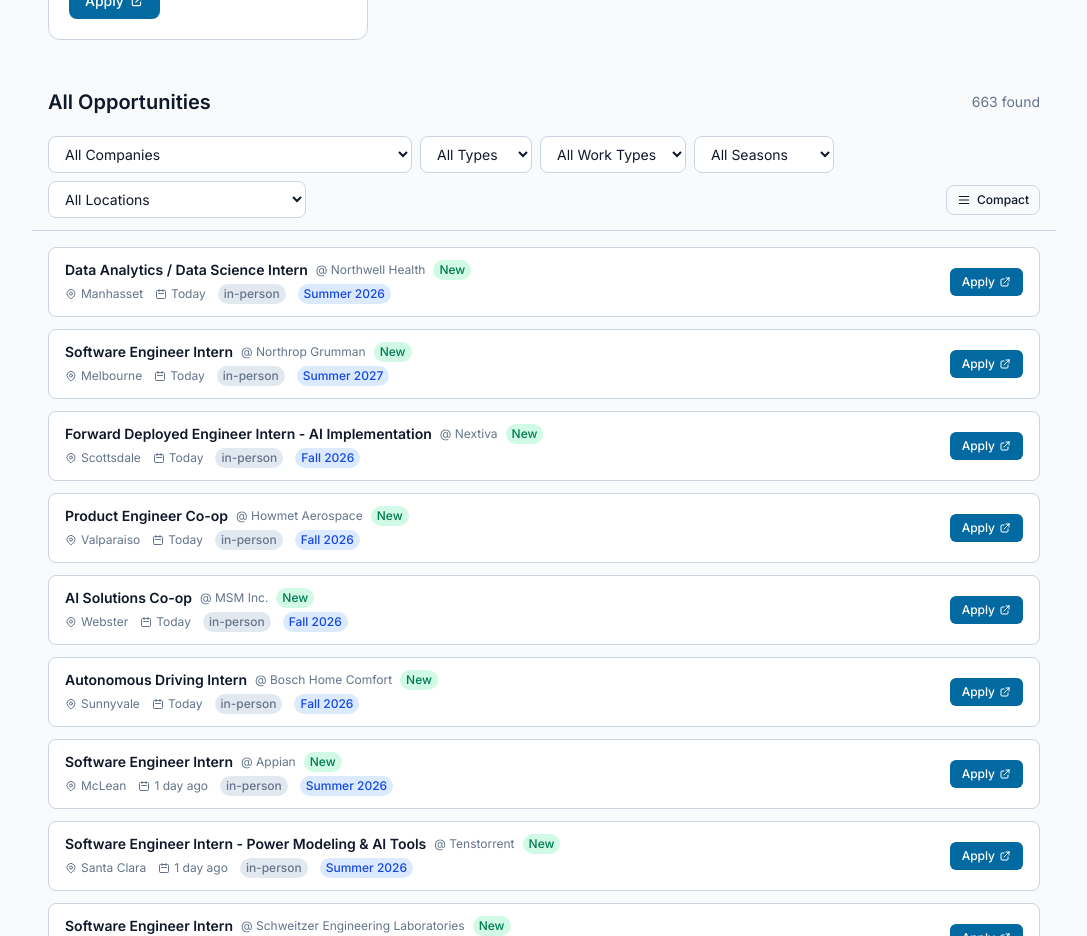
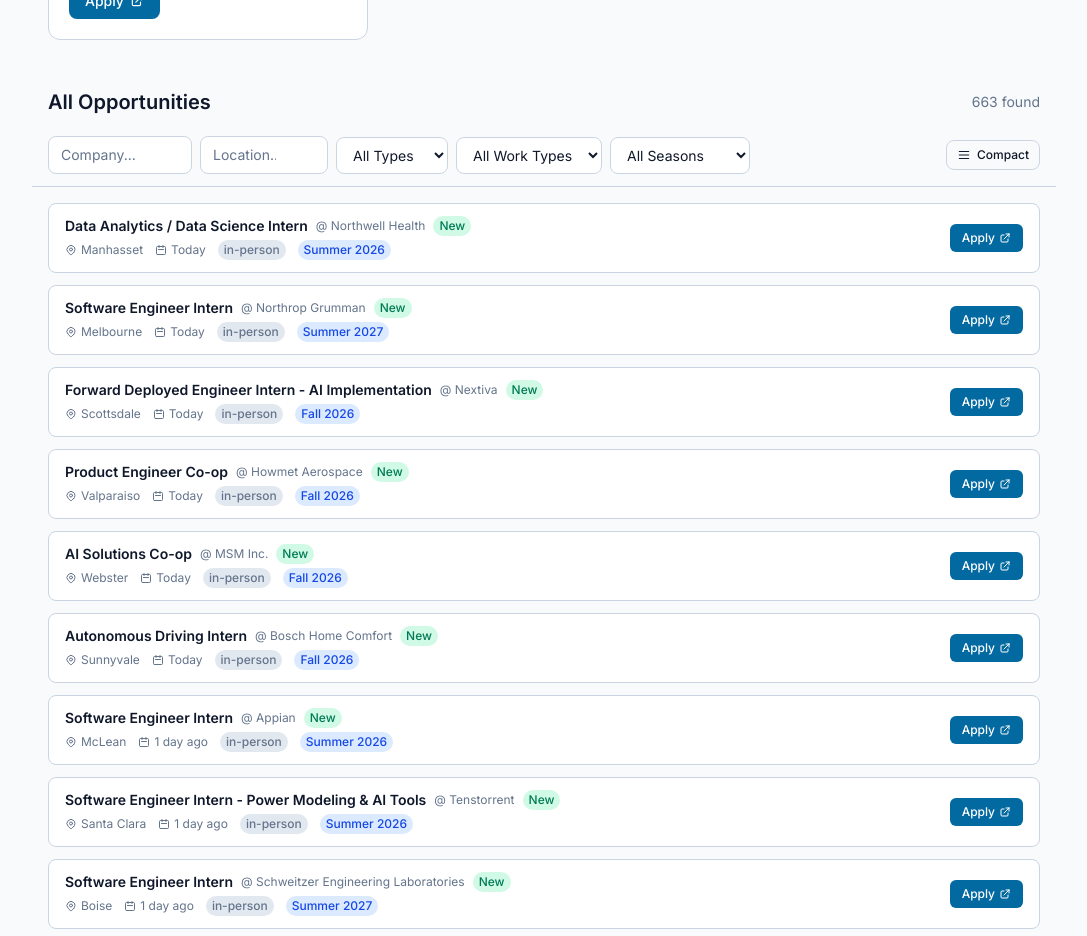
Before and after one commit to nathan1e1-1/internship-website, a Next.js app: page / in a window 1280 px wide. Shown: the part 840-1776 px from the top of the page, without its empty margins (96-1183 px from the left). Built offline with nearby package versions, Linux system fonts and the light colour scheme.

Commit message:
feat: compact company and location filters — text inputs with datalist autocomplete

```diff
--- a/src/components/FilterBar.tsx
+++ b/src/components/FilterBar.tsx
@@ -35,20 +35,68 @@
   return (
     <div className="sticky top-0 z-30 bg-background/80 backdrop-blur-md border-b border-border py-3 -mx-4 px-4 mb-4">
       <div className="flex flex-wrap gap-2 items-center">
-        <div>
+        {/* Compact text inputs for high-cardinality filters */}
+        <div className="relative">
           <label htmlFor="company" className="sr-only">Company</label>
-          <select
-            id="company"
-            value={current.company}
-            onChange={(e) => handleChange('company', e.target.value)}
-            className="border border-border rounded-lg px-3 py-2 text-sm bg-card text-card-foreground focus:outline-none focus:ring-2 focus:ring-ring"
-          >
-            <option value="">All Companies</option>
+          <div className="relative">
+            <input
+              id="company"
+              list="company-list"
+              value={current.company}
+              onChange={(e) => handleChange('company', e.target.value)}
+              placeholder="Company..."
+              className="border border-border rounded-lg pl-3 pr-8 py-2 text-sm bg-card text-card-foreground placeholder:text-muted-foreground focus:outline-none focus:ring-2 focus:ring-ring w-36"
+            />
+            {current.company && (
+              <button
+                onClick={() => handleChange('company', '')}
+                className="absolute right-2 top-1/2 -translate-y-1/2 text-muted-foreground hover:text-foreground"
+                aria-label="Clear company filter"
+              >
+                <svg className="w-3.5 h-3.5" fill="none" stroke="currentColor" viewBox="0 0 24 24">
+                  <path strokeLinecap="round" strokeLinejoin="round" strokeWidth={2} d="M6 18L18 6M6 6l12 12" />
+                </svg>
+              </button>
+            )}
+          </div>
+          <datalist id="company-list">
             {filters.companies.map((c) => (
-              <option key={c} value={c}>{c}</option>
+              <option key={c} value={c} />
             ))}
-          </select>
+          </datalist>
         </div>
+
+        <div className="relative">
+          <label htmlFor="location" className="sr-only">Location</label>
+          <div className="relative">
+            <input
+              id="location"
+              list="location-list"
+              value={current.location}
+              onChange={(e) => handleChange('location', e.target.value)}
+              placeholder="Location..."
+              className="border border-border rounded-lg pl-3 pr-8 py-2 text-sm bg-card text-card-foreground placeholder:text-muted-foreground focus:outline-none focus:ring-2 focus:ring-ring w-32"
+            />
+            {current.location && (
+              <button
+                onClick={() => handleChange('location', '')}
+                className="absolute right-2 top-1/2 -translate-y-1/2 text-muted-foreground hover:text-foreground"
+                aria-label="Clear location filter"
+              >
+                <svg className="w-3.5 h-3.5" fill="none" stroke="currentColor" viewBox="0 0 24 24">
+                  <path strokeLinecap="round" strokeLinejoin="round" strokeWidth={2} d="M6 18L18 6M6 6l12 12" />
+                </svg>
+              </button>
+            )}
+          </div>
+          <datalist id="location-list">
+            {filters.locations.map((l) => (
+              <option key={l} value={l} />
+            ))}
+          </datalist>
+        </div>
+
+        {/* Dropdowns for low-cardinality filters */}
         <div>
           <label htmlFor="type" className="sr-only">Type</label>
           <select
@@ -91,20 +139,6 @@
             ))}
           </select>
         </div>
-        <div>
-          <label htmlFor="location" className="sr-only">Location</label>
-          <select
-            id="location"
-            value={current.location}
-            onChange={(e) => handleChange('location', e.target.value)}
-            className="border border-border rounded-lg px-3 py-2 text-sm bg-card text-card-foreground focus:outline-none focus:ring-2 focus:ring-ring"
-          >
-            <option value="">All Locations</option>
-            {filters.locations.map((l) => (
-              <option key={l} value={l}>{l}</option>
-            ))}
-          </select>
-        </div>
 
         <div className="flex items-center gap-2 ml-auto">
           {hasActiveFilters && (
```
